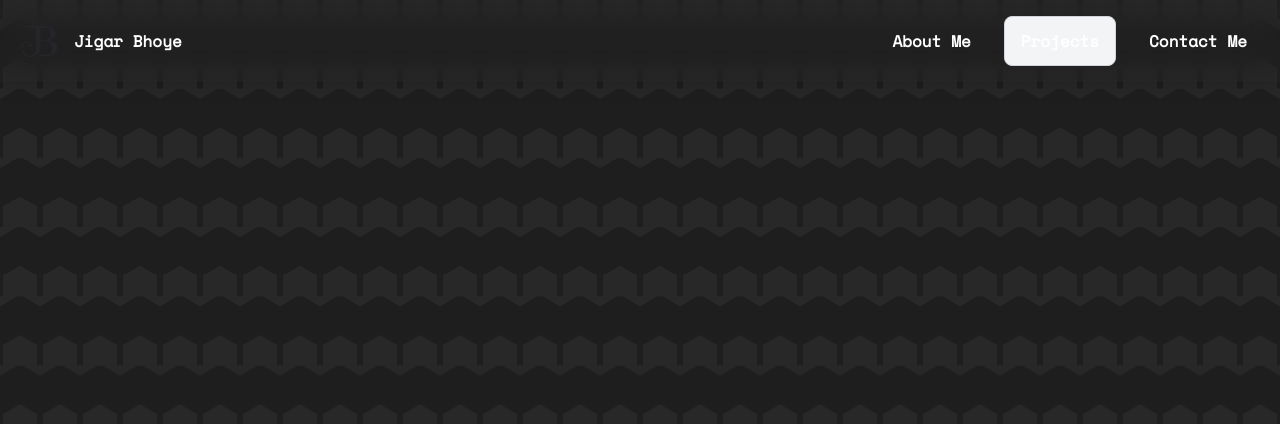
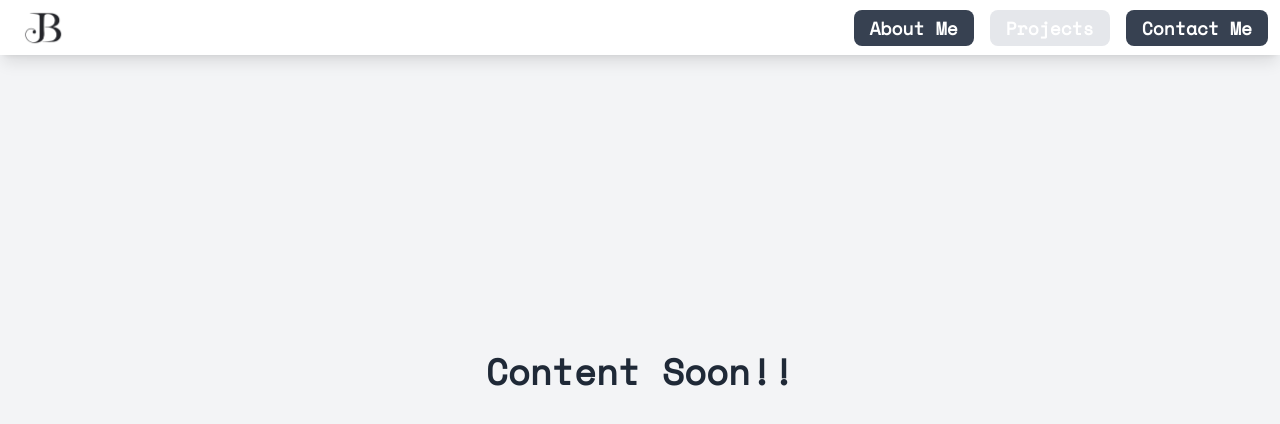
Before and after one commit to jigarbhoye04/portfolio_old, a Next.js app: page /projects in a window 1280 px wide. Shown: the top 424 px of the page. Built offline with nearby package versions, Linux system fonts and the light colour scheme.

Commit message:
Added About Page

```diff
--- a/src/app/components/Navbar.tsx
+++ b/src/app/components/Navbar.tsx
@@ -1,15 +1,14 @@
 "use client";
 
 import Image from "next/image";
-import { usePathname } from "next/navigation"; //usePathname from next/navigation
-import Link from "next/link"; //Link from next/link for better routing
+import { usePathname } from "next/navigation"; // usePathname from next/navigation
+import Link from "next/link"; // Link from next/link for better routing
 
 export default function Navbar() {
-
    const currentRoute = usePathname();
 
    return (
-    <nav className="fixed top-0 left-0 right-0 flex justify-between items-center p-4 bg-white bg-opacity-0 backdrop-blur-lg shadow-lg z-50">
+      <nav className="fixed top-0 left-0 right-0 flex justify-between items-center p-1 bg-white bg-opacity-1 bg-black shadow-lg z-50">
          {/* Logo Section on the Left */}
          <div className="flex items-center">
             <Link
@@ -18,7 +17,7 @@ export default function Navbar() {
                className="flex items-center"
             >
                <Image
-            className="dark:drop-shadow-[0_0_0.3rem_#ffffff70] dark:invert"
+                  className="dark:drop-shadow-[0_0_0.3rem_#ffffff70] dark:invert ml-4"
                   src="/mylg.png"
                   alt="Next.js Logo"
                   width={50}
@@ -30,38 +29,50 @@ export default function Navbar() {
          </div>
 
          {/* Navigation Links Section on the Right */}
-      <div className="flex items-center space-x-4">
+         <div className="flex items-center space-x-4 mr-2">
             <Link
                href="/about"
-          className={`group rounded-lg border px-4 py-3 transition-colors ${currentRoute === "/about"
-              ? "border-gray-300 bg-gray-100 dark:border-white dark:bg-gray-900" // Active style
-              : "border-transparent hover:border-gray-300 hover:bg-gray-100 hover:dark:border-white hover:dark:bg-gray-900" // Default hover style
+               className={`relative px-4 py-1 text-lg font-bold text-white transition-all duration-500 ease-in-out group rounded-lg ${
+                  currentRoute === "/about"
+                     ? "bg-gray-200 text-black"
+                     : "bg-gray-700"
                }`}
                rel="noopener noreferrer"
             >
-          <h2 className="text-1xl font-semibold text-white">About Me</h2>
+               <span className="relative z-10 transition-colors duration-500 ease-in-out group-hover:text-black">
+                  About Me
+               </span>
+               <span className="absolute inset-0 scale-x-0 scale-y-1 bg-white transition-transform duration-500 ease-in-out group-hover:scale-x-100 group-hover:scale-y-100 rounded-lg"></span>
             </Link>
 
             <Link
                href="/projects"
-          className={`group rounded-lg border px-4 py-3 transition-colors ${currentRoute === "/projects"
-              ? "border-gray-300 bg-gray-100 dark:border-white dark:bg-gray-900" // Active style
-              : "border-transparent hover:border-gray-300 hover:bg-gray-100 hover:dark:border-white hover:dark:bg-gray-900" // Default hover style
+               className={`relative px-4 py-1 text-lg font-bold text-white transition-all duration-500 ease-in-out group rounded-lg ${
+                  currentRoute === "/projects"
+                     ? "bg-gray-200 text-black"
+                     : "bg-gray-700"
                }`}
                rel="noopener noreferrer"
             >
-          <h2 className="text-1xl font-semibold text-white">Projects</h2>
+               <span className="relative z-10 transition-colors duration-500 ease-in-out group-hover:text-black">
+                  Projects
+               </span>
+               <span className="absolute inset-0 scale-x-0 scale-y-1 bg-white transition-transform duration-500 ease-in-out group-hover:scale-x-100 group-hover:scale-y-100 rounded-lg"></span>
             </Link>
 
             <Link
                href="https://linktr.ee/jigarbhoye"
-          className={`group rounded-lg border px-4 py-3 transition-colors ${currentRoute === "/contact"
-              ? "border-gray-300 bg-gray-100 dark:border-white dark:bg-gray-900" // Active style
-              : "border-transparent hover:border-gray-300 hover:bg-gray-100 hover:dark:border-white hover:dark:bg-gray-900" // Default hover style
+               className={`relative px-4 py-1 text-lg font-bold text-white transition-all duration-500 ease-in-out group rounded-lg ${
+                  currentRoute === "/contact"
+                     ? "bg-gray-200 text-black"
+                     : "bg-gray-700 rounded-lg"
                }`}
                rel="noopener noreferrer"
             >
-          <h2 className="text-1xl font-semibold text-white">Contact Me</h2>
+               <span className="relative z-10 transition-colors duration-500 ease-in-out group-hover:text-black">
+                  Contact Me
+               </span>
+               <span className="absolute inset-0 scale-x-0 scale-y-1 bg-white transition-transform duration-500 ease-in-out group-hover:scale-x-100 group-hover:scale-y-100 rounded-lg"></span>
             </Link>
          </div>
       </nav>
--- a/src/app/layout.tsx
+++ b/src/app/layout.tsx
@@ -13,6 +13,12 @@ const spaceMono = Space_Mono({
 export const metadata: Metadata = {
   title: "Jigar Bhoye",
   description: "Portfolio of Jigar Bhoye",
+  icons: [{
+    url: "/LOGO.png",
+    rel: "icon",
+    type: "image/png",
+    sizes: "180x180",
+  }],
 };
 
 // layout for the page
@@ -23,7 +29,10 @@ export default function RootLayout({
 }>) {
   return (
     <html lang="en">
-      <body className={`bg-pattern ${spaceMono.className}`}>
+      {/* <body className={`bg-pattern ${spaceMono.className}`}>
+        {children}
+      </body> */}
+      <body className={`${spaceMono.className}`}>
         {children}
       </body>
     </html>
--- a/src/app/projects/page.tsx
+++ b/src/app/projects/page.tsx
@@ -1,9 +1,79 @@
+import Link from "next/link";
 import Navbar from "../components/Navbar";
+import "../ui/about.css";
 
 export default function ProjectsPage() {
-   return (
+  return (
     <>
-    <Navbar />
+      <Navbar />
+      {/* <div className="navBarFiller bg-gray-100 h-2"></div>
+      <div className="flex items-center justify-center w-full bg-gray-100">
+        <h1 className="text-1xl pb-8">Made with by Jigar</h1>
+      </div> */}
+      <div className="flex flex-col items-center justify-center min-h-screen w-full bg-gray-100 text-gray-800  pt-10 pb-20">
+        <div className="max-w-4xl text-center">
+          <h1 className="text-4xl font-bold mb-4">Content Soon!!</h1>
+          {/* <p className="text-xl mb-6">
+            I’m a passionate developer studying at{" "}
+            <span className="font-semibold">Nirma University</span>, with a
+            strong interest in web development and data structures and
+            algorithms (DSA). I love exploring new technologies and
+            continuously improving my skills.
+          </p>
+
+          <section className="mb-8">
+            <h2 className="text-2xl font-bold mb-4">What I'm Currently Learning</h2>
+            <p className="text-lg mb-4">
+              Currently, I’m diving deep into web development and DSA. I’m
+              learning how to build efficient and scalable web applications
+              using modern tools and frameworks. My goal is to write clean,
+              maintainable code and develop solutions that solve real-world
+              problems.
+            </p>
+          </section>
+
+          <section className="mb-8">
+            <h2 className="text-2xl font-bold mb-4">Languages and Tools</h2>
+            <div className="flex justify-center flex-wrap space-x-4">
+              <span className="tech-icon">🌐 JavaScript</span>
+              <span className="tech-icon">⚛️ React</span>
+              <span className="tech-icon">🚀 Next.js</span>
+              <span className="tech-icon">🎨 CSS</span>
+              <span className="tech-icon">📊 Node.js</span>
+              <span className="tech-icon">💻 Git</span>
+              <span className="tech-icon">🔍 DSA</span>
+            </div>
+          </section>
+
+          <section className="mb-8">
+            <h2 className="text-2xl font-bold mb-4">Hobbies and Interests</h2>
+            <p className="text-lg mb-4">
+              When I’m not coding, I enjoy reading tech blogs, exploring open
+              source projects, and participating in hackathons. I’m also an
+              avid gamer and enjoy playing strategy games in my free time.
+            </p>
+          </section>
+
+          <section>
+            <h2 className="text-2xl font-bold mb-4">Get in Touch</h2>
+            <p className="text-lg mb-4">
+              Feel free to reach out to me at{" "}
+              <a href="mailto:jigarbhoye04@gmail.com" className="text-blue-500">
+                jigarbhoye04@gmail.com
+              </a>
+              . I’m always open to discussing new projects, creative ideas, or
+              opportunities to be part of your visions.
+            </p>
+            <p className="text-lg">
+              Connect with me on{" "}
+              <Link href="https://linktr.ee/jigarbhoye" className="text-blue-500">
+                Linktree
+              </Link>{" "}
+              to follow my journey.
+            </p>
+          </section> */}
+        </div>
+      </div>
     </>
-   );
+  );
 }
--- /dev/null
+++ b/src/app/ui/about.css
@@ -0,0 +1,32 @@
+body {
+    font-family: 'Inter', sans-serif;
+    width: 100vw;
+    margin: 0;
+    padding: 0;
+    box-sizing: border-box;
+    overflow-x: hidden;
+  }
+
+  .tech-icon {
+    display: inline-block;
+    background: #f3f4f6;
+    color: #374151;
+    border-radius: 0.375rem;
+    padding: 0.5rem 1rem;
+    margin: 0.5rem;
+    transition: background-color 0.3s ease;
+  }
+
+  .tech-icon:hover {
+    background: #d1d5db;
+  }
+
+  .about-page-image {
+    width: 80%;
+    max-width: 500px;
+    height: auto;
+    border-radius: 0.5rem;
+    box-shadow: 0 4px 8px rgba(0, 0, 0, 0.2);
+    margin-bottom: 2rem;
+    /* display: block; */
+  }
```
Also changed, not shown: src/app/about/page.tsx (+76 -0 lines), public/LOGO.png (added), public/LogoDark.png (added). Lines whose indentation alone changed are shown as unchanged.
